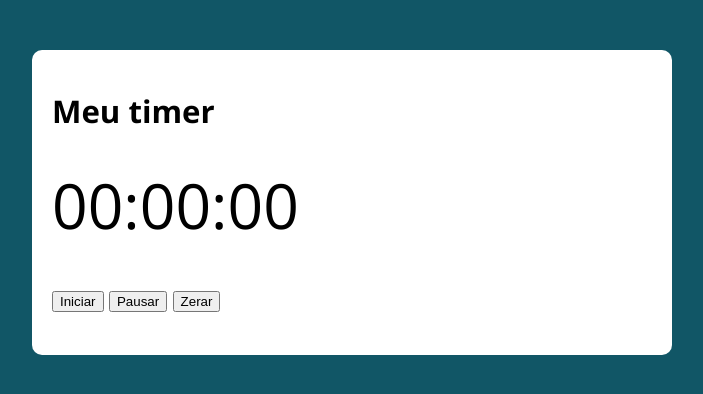
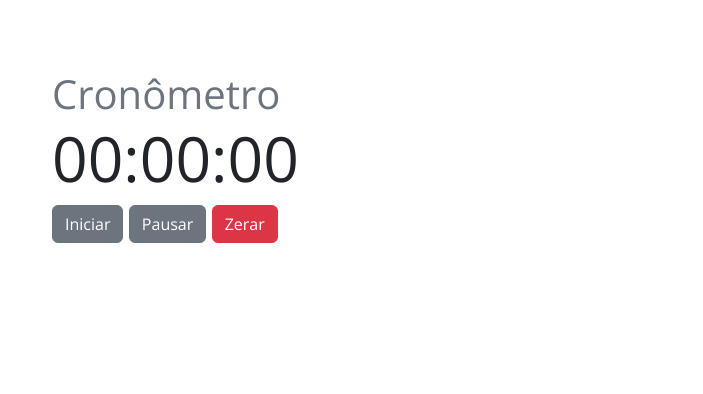
Before and after one commit to RobertoRanulfo/Projetos, a plain HTML site: page timer/index.html in a window 1280 px wide. Shown: the whole page, without its empty margins (288-991 px from the left). Drawn offline with nearby package versions, Linux system fonts and the light colour scheme.

Commit message:
Estilização do timer

```diff
--- a/timer/assets/css/style.css
+++ b/timer/assets/css/style.css
@@ -12,7 +12,7 @@
 body {
   margin: 0;
   padding: 0;
-  background: var(--primary-color);
+  /* background: var(--primary-color); */
   font-family: 'Open sans', sans-serif;
   font-size: 1.3em;
   line-height: 1.5em;
--- a/timer/index.html
+++ b/timer/index.html
@@ -1,30 +1,36 @@
 <!DOCTYPE html>
 <html lang="pt-BR">
-
 <head>
   <meta charset="UTF-8">
   <meta name="viewport" content="width=device-width, initial-scale=1.0">
   <meta http-equiv="X-UA-Compatible" content="ie=edge">
-  <title>setInterval e setTimeout</title>
+
+  <!-- CSS bootstrap -->
+  <link href="https://cdn.jsdelivr.net/npm/bootstrap@5.3.2/dist/css/bootstrap.min.css" rel="stylesheet" integrity="sha384-T3c6CoIi6uLrA9TneNEoa7RxnatzjcDSCmG1MXxSR1GAsXEV/Dwwykc2MPK8M2HN" crossorigin="anonymous">
+
+  <!-- CSS personalizado -->
   <link rel="stylesheet" href="./assets/css/style.css">
+
+  <title>Cronômetro</title>
+
 </head>
 
 <body>
   <section class="container">
-    <h1>Meu timer</h1>
-    <p class="relogio">00:00:00</p>
+    <h1 class="text-secondary">Cronômetro</h1>
+    <p class="relogio pb-3 pt-3">00:00:00</p>
     <p>
-      <button class="iniciar">Iniciar</button>
-      <button class="pausar">Pausar</button>
-      <button class="zerar">Zerar</button>
+      <button class="iniciar btn btn-secondary">Iniciar</button>
+      <button class="pausar btn btn-secondary">Pausar</button>
+      <button class="zerar btn btn-danger">Zerar</button>
     </p>
-
-
 
   </section>
 
   <script src="assets/js/main.js"></script>
 
+  <script src="https://cdn.jsdelivr.net/npm/bootstrap@5.3.2/dist/js/bootstrap.bundle.min.js" integrity="sha384-C6RzsynM9kWDrMNeT87bh95OGNyZPhcTNXj1NW7RuBCsyN/o0jlpcV8Qyq46cDfL" crossorigin="anonymous"></script>
+
 </body>
 
 </html>
```
